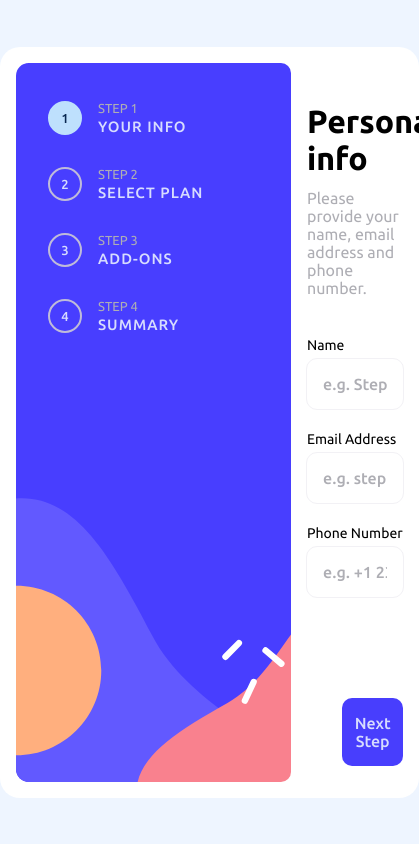
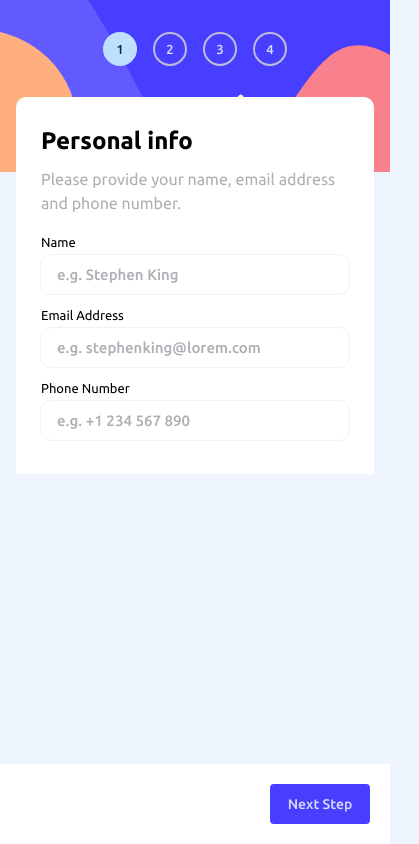
Before and after one commit to k-malkiewicz/multi_step_form, an Angular app: page / in a window 390 px wide. Shown: the whole page, 419 px wide, since content can reach past the window. Built offline with nearby package versions, Linux system fonts and the light colour scheme.

Commit message:
Add media queries

```diff
--- a/src/app/app.component.scss
+++ b/src/app/app.component.scss
@@ -10,4 +10,14 @@ main {
     grid-template-columns: 17.1875rem auto;
     grid-template-rows: minmax(35.625rem, auto);
     overflow: hidden;
+    position: relative;
 }
+
+@media (max-width: 43.75rem) {
+    main {
+        padding: 97px 1rem 0;
+        background: none;
+        display: block;
+        overflow: visible;
+    }
+}
--- a/src/app/components/form-steps/form-steps.component.scss
+++ b/src/app/components/form-steps/form-steps.component.scss
@@ -13,12 +13,13 @@
     li {
         color: variables.$clr_font_second;
         text-transform: uppercase;
+        position: relative;
         counter-increment: list-item;
         display: flex;
         align-items: center;
         gap: 1rem;
         &::before {
-            width: 2.125rem;
+            min-width: 2.125rem;
             aspect-ratio: 1;
             font-size: .8125rem;
             font-weight: 500;
@@ -52,3 +53,26 @@
         }
     }
 }
+
+@media(max-width: 43.75rem) {
+    .form_steps {
+        width: 100%;
+        height: 172px;
+        background: url('/images/bg-sidebar-mobile.svg') no-repeat;
+        background-size: cover;
+        padding: 2rem 1rem 1rem;
+        border-radius: 0;
+        flex-direction: row;
+        justify-content: center;
+        align-items: start;
+        gap: 1rem;
+        position: absolute;
+        left: 0;
+        top: 0;
+        li {
+            div {
+                display: none;
+            }
+        }
+    }
+}
--- a/src/app/components/multi-step-form/multi-step-form.component.scss
+++ b/src/app/components/multi-step-form/multi-step-form.component.scss
@@ -4,6 +4,7 @@
 form {
     width: 100%;
     min-height: 100%;
+    border-radius: 10px;
     overflow: hidden;
     position: relative;
 }
@@ -33,6 +34,7 @@ form {
             }
             span {
                 color: variables.$clr_font_third;
+                line-height: 1.5;
             }
         }
     }
@@ -339,6 +341,7 @@ form {
 .form_action_btns {
     width: 100%;
     padding: 0 1rem;
+    background: variables.$bg_second;
     position: absolute;
     bottom: 1rem;
     left: 0;
@@ -352,14 +355,13 @@ form {
     button {
         padding: 1rem 0;
         background: transparent;
+        font-size: 1rem;
         font-weight: 500;
         text-transform: capitalize;
         border-radius: 10px;
-    }
-    .back_btn {
+        &.back_btn {
             width: 4.375rem;
             color: variables.$clr_font_third;
-        font-size: 1rem;
             &:hover {
                 color: variables.$clr_font_main;
             }
@@ -367,7 +369,7 @@ form {
                 visibility: hidden;
             }
         }
-    .next_btn {
+        &.next_btn {
             width: 7.5rem;
             background: variables.$bg_next_btn;
             color: variables.$clr_font_second;
@@ -375,7 +377,6 @@ form {
                 background: variables.$bg_next_btn_hover;
             }
             span {
-            font-size: 1rem;
                 font-weight: 500;
                 &:nth-child(2) {
                     display: none;
@@ -387,6 +388,7 @@ form {
                 }
                 span:nth-child(2) {
                     display: block;
+                }
             }
         }
     }
@@ -413,3 +415,135 @@ form {
         color: variables.$clr_font_third;
     }
 }
+
+@media(max-width: 43.75rem) {
+    .form_wrapper {
+        fieldset {
+            background: variables.$bg_second;
+            min-height: auto;
+            padding: 0 1.5625rem 20px;
+            legend {
+                background: variables.$bg_second;
+                padding: 1.875rem 0 1.25rem;
+            }
+        }
+    }
+
+    .form_control {
+        margin-bottom: 0.875rem;
+        > div {
+            margin-bottom: 0.375rem;
+        }
+        input {
+            padding: 11px 1rem;
+            font-size: 0.9375rem;
+        }
+        &_error {
+            font-size: 12px;
+        }
+    }
+
+    .plan_types_wrapper {
+        grid-template-columns: 100%;
+        gap: .75rem;
+    }
+
+    .plan_type {
+        &_card {
+            padding: 1.25rem 0;
+            display: flex;
+            align-items: start;
+            gap: 1rem;
+        }
+        &_info {
+            margin-top: 0;
+            gap: 5px;
+        }
+    }
+
+    .billing {
+        &_wrapper {
+            margin-top: 1.5rem;
+            label {
+                font-size: .875rem;
+            }
+        }
+    }
+
+    .add_on_card {
+        margin-bottom: .75rem;
+        padding: 0.875rem 1rem;
+        gap: 1.125rem;
+        &_info {
+            gap: .25rem;
+            span {
+                &:nth-child(1) {
+                    font-size: .875rem;
+                }
+                &:nth-child(2) {
+                    font-size: .75rem;
+                }
+            }
+        }
+        &_price {
+            font-size: .75rem;
+        }
+    }
+
+    .summary {
+        &_inner {
+            padding: 1rem;
+        }
+        &_plan {
+            padding-bottom: 1rem;
+            > div {
+                gap: .25rem;
+            }
+            span {
+                font-size: .875rem;
+            }
+        }
+        &_add_ons {
+            > div {
+                margin-top: .875rem;
+            }
+        }
+        &_total {
+            padding: 1.375rem .875rem;
+            span:nth-child(2) {
+                font-size: 1rem;
+            }
+        }
+    }
+
+    .form_action_btns {
+        width: 100%;
+        background: white;
+        padding: 1.25rem;
+        position: fixed;
+        bottom: 0;
+        left: 0;
+        button {
+            padding: .75rem 0;
+            font-size: 0.875rem;
+            border-radius: 4px;
+            &.next_btn {
+                width: 100px;
+            }
+        }
+    }
+
+    .confirmation {
+        height: 25rem;
+        img {
+            width: 3.4375rem;
+            aspect-ratio: 1;
+        }
+        h2 {
+            margin: 1.5rem 0 .75rem;
+        }
+        p {
+            max-width: 33ch;
+        }
+    }
+}
--- a/src/styles.scss
+++ b/src/styles.scss
@@ -38,6 +38,7 @@ fieldset {
 }
 
 legend {
+    float: left;
     padding: 0;
 }
 
@@ -79,3 +80,17 @@ button {
     overflow: hidden;
     position: absolute;
 }
+
+@media (max-width: 43.75rem) {
+    body {
+        display: block;
+    }
+
+    h2 {
+        font-size: 24px;
+    }
+
+    label {
+        font-size: 13px;
+    }
+}
```
Lines whose indentation alone changed are shown as unchanged.
